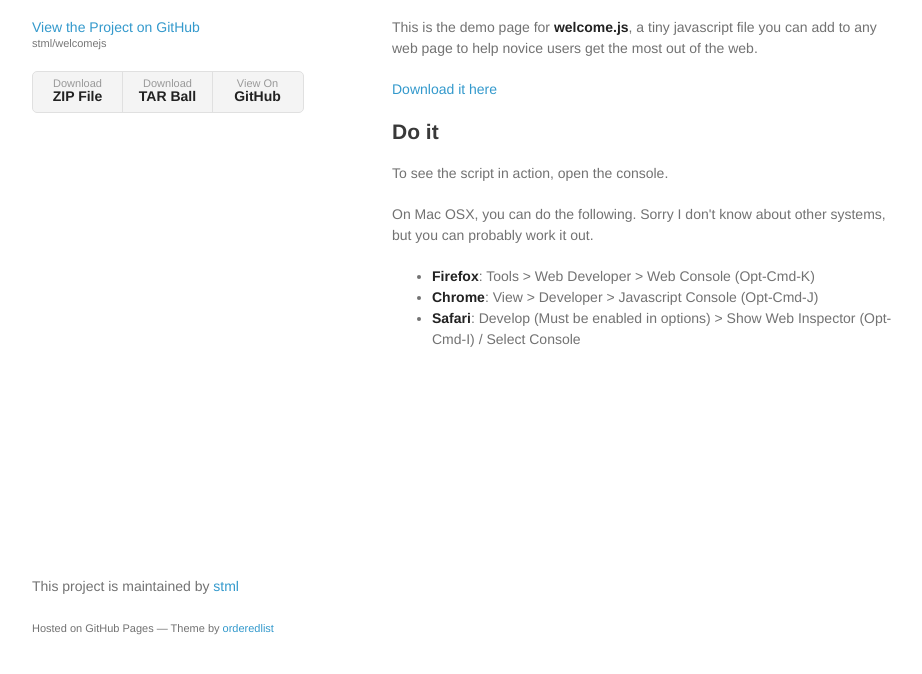
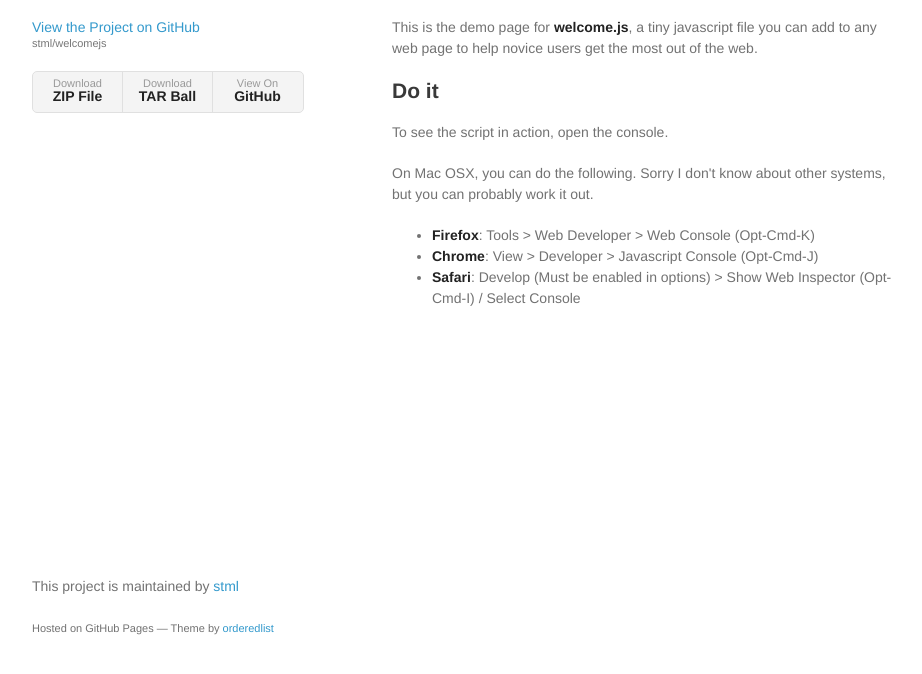
Before and after one commit to stml/welcomejs, a plain HTML site: page index.html in a window 1280 px wide. Shown: the part 92-766 px from the top of the page, without its empty margins (178-1100 px from the left). Drawn offline with Linux system fonts and the light colour scheme.

Commit message:
Removed waffle

```diff
--- a/index.html
+++ b/index.html
@@ -33,8 +33,6 @@
 
 <p>This is the demo page for <strong>welcome.js</strong>, a tiny javascript file you can add to any web page to help novice users get the most out of the web. </p>
 
-<p><a href="https://github.com/stml/welcomejs">Download it here</a></p>
-
 <h2>
 <a id="do-it" class="anchor" href="#do-it" aria-hidden="true"><span aria-hidden="true" class="octicon octicon-link"></span></a>Do it</h2>
 
```
